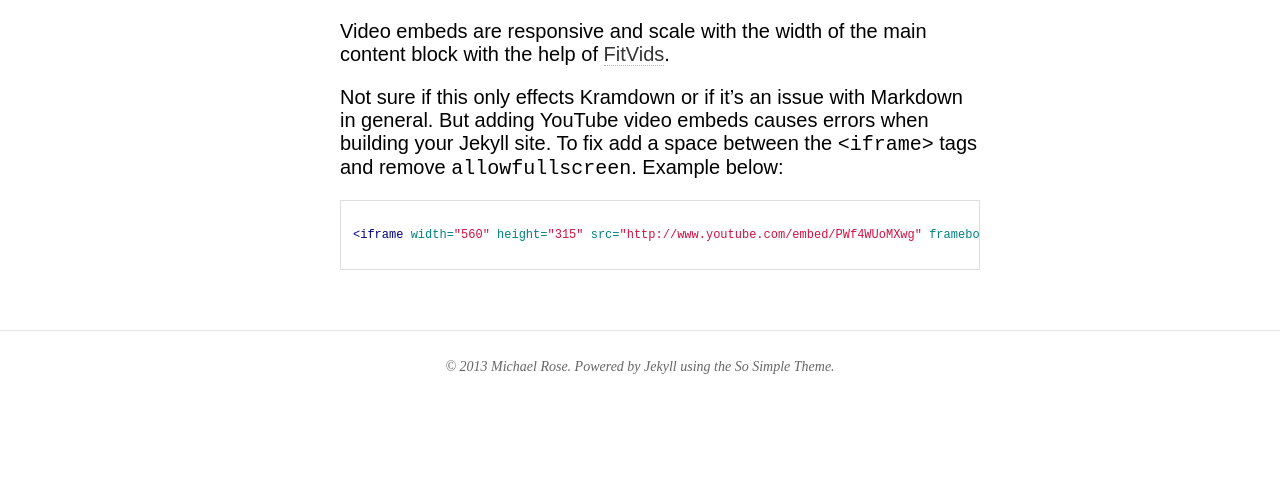
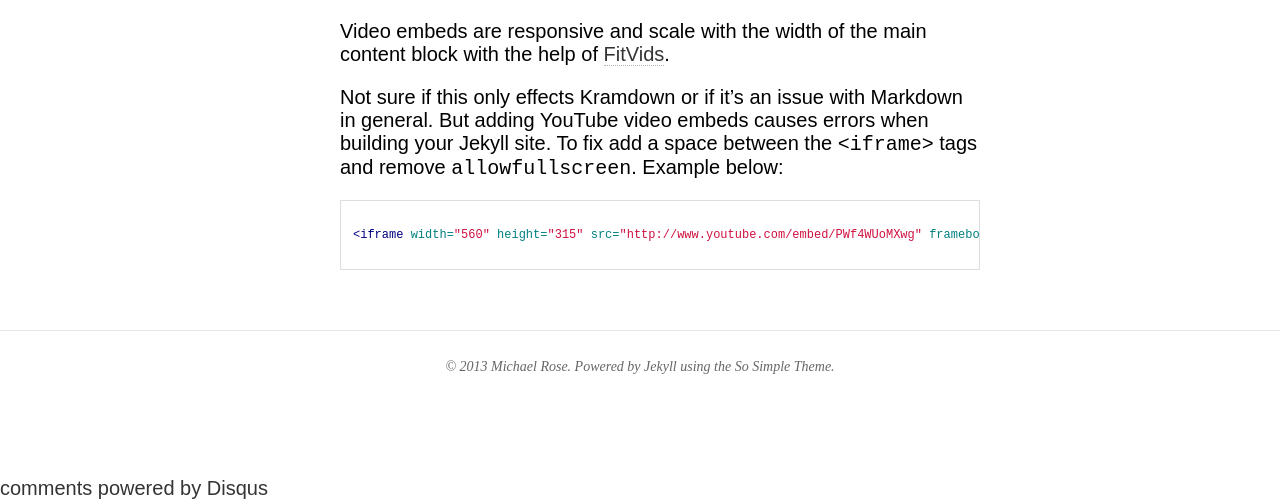
Before and after one commit to strongriley/parker-technical-sales, a Jekyll site: the page built from _posts/2013-06-25-video-post.md, in a window 1280 px wide. Shown: the part 940-1440 px from the top of the page. Built offline with Jekyll 4.4.1, drawn with Linux system fonts in a browser that asks for light colours; nearby versions of some CDN libraries; comment, search, counter and statistics services are not loaded; before the commit the page ends 1417 px from its top, so only the background shows below that; some of the changed lines change nothing that is shown.

Commit message:
Add Disqus comments to post layout

```diff
--- a/_config.yml
+++ b/_config.yml
@@ -1,6 +1,7 @@
 title:            So Simple Theme
 description:      A simple and clean responsive Jekyll theme for words and photos.
 logo:             site-logo.png
+disqus_shortname: sosimpletheme
 #Comment out url when working locally to resolve base urls correctly
 url:              http://mmistakes.github.io/so-simple-theme
 
--- /dev/null
+++ b/_includes/disqus_comments.html
@@ -0,0 +1,21 @@
+<script type="text/javascript">
+    /* * * CONFIGURATION VARIABLES: EDIT BEFORE PASTING INTO YOUR WEBPAGE * * */
+    var disqus_shortname = '{{ site.disqus_shortname }}'; // required: replace example with your forum shortname
+
+    /* * * DON'T EDIT BELOW THIS LINE * * */
+    (function() {
+        var dsq = document.createElement('script'); dsq.type = 'text/javascript'; dsq.async = true;
+        dsq.src = '//' + disqus_shortname + '.disqus.com/embed.js';
+        (document.getElementsByTagName('head')[0] || document.getElementsByTagName('body')[0]).appendChild(dsq);
+    })();
+
+    /* * * DON'T EDIT BELOW THIS LINE * * */
+    (function () {
+        var s = document.createElement('script'); s.async = true;
+        s.type = 'text/javascript';
+        s.src = '//' + disqus_shortname + '.disqus.com/count.js';
+        (document.getElementsByTagName('HEAD')[0] || document.getElementsByTagName('BODY')[0]).appendChild(s);
+    }());
+</script>
+<noscript>Please enable JavaScript to view the <a href="http://disqus.com/?ref_noscript">comments powered by Disqus.</a></noscript>
+<a href="http://disqus.com" class="dsq-brlink">comments powered by <span class="logo-disqus">Disqus</span></a>
--- a/_includes/scripts.html
+++ b/_includes/scripts.html
@@ -16,3 +16,4 @@
     var s = document.getElementsByTagName('script')[0]; s.parentNode.insertBefore(ga, s);
   })();
 </script>
+{% include disqus_comments.html %}
--- a/_layouts/post.html
+++ b/_layouts/post.html
@@ -24,10 +24,12 @@
         <img src="{{ site.url }}/images/{{ site.owner.avatar }}" alt="{{ site.owner.name }} photo" class="author-photo">
         <span class="author" itemprop="author" itemscope itemtype="http://schema.org/Person">By <span itemprop="name"><a href="{{ site.url }}/about" title="About {{ site.owner.name }}" itemprop="url">{{ site.owner.name }}</a></span></span>
         <span class="entry-date"><time datetime="{{ page.date | date_to_xmlschema }}" itemprop="datePublished">{{ page.date | date: "%B %d, %Y" }}</time></span>
+        {% if page.comments %}<span class="entry-comments"><a href="#disqus_thread">Comment</a></span>{% endif %}
         <span><a href="{{ site.url }}{{ page.url }}" rel="bookmark" title="{{ page.title }}"><i class="icon-link"></i> Permalink</a></span>
       </footer>
       <div class="entry-content">
         {{ content }}
+        {% if page.comments %}<div id="disqus_thread"></div><!-- /#disqus_thread -->{% endif %}
       </div><!-- /.entry-content -->
     </div><!-- /.entry-wrapper -->
   </article>
```
